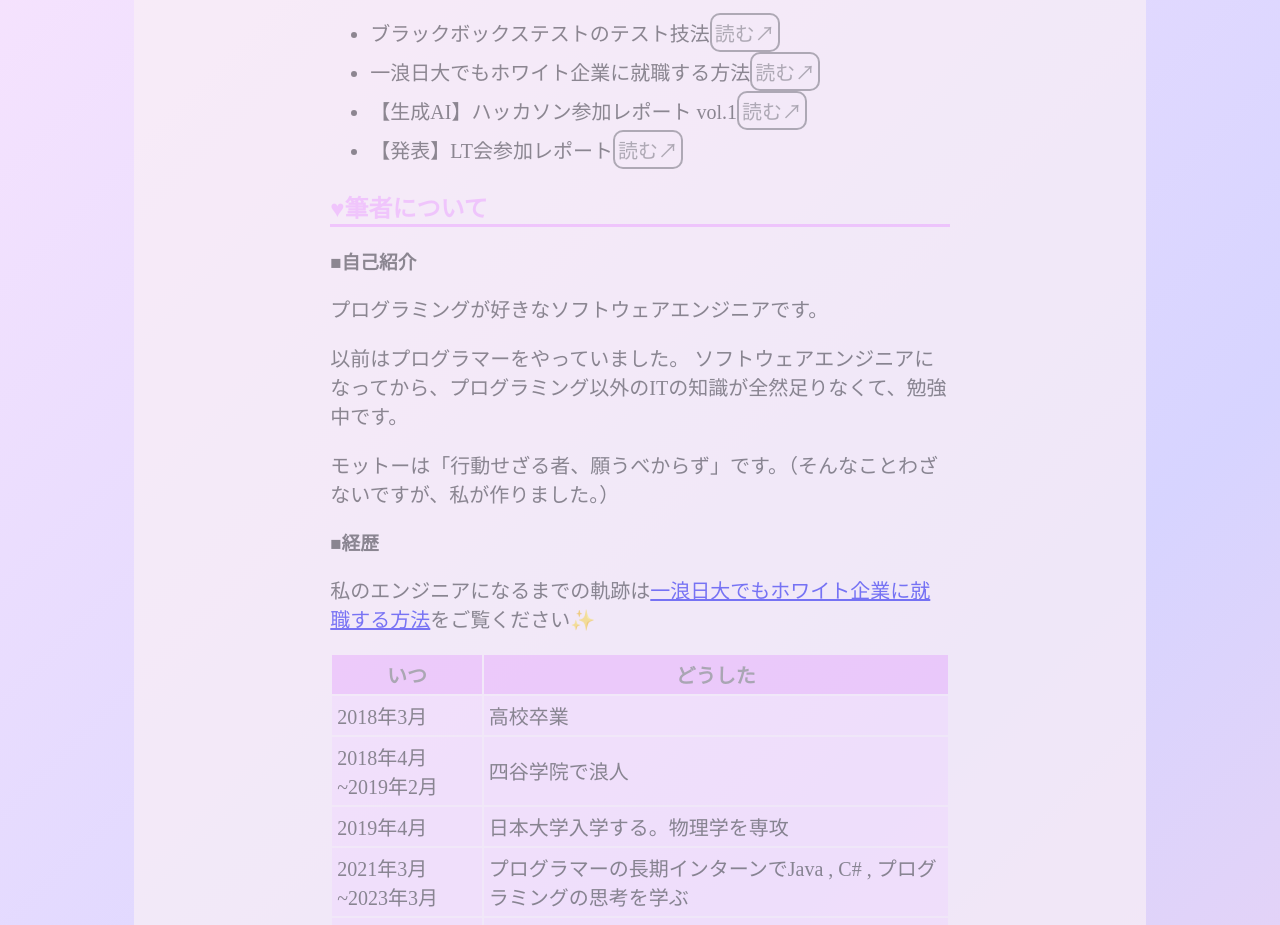
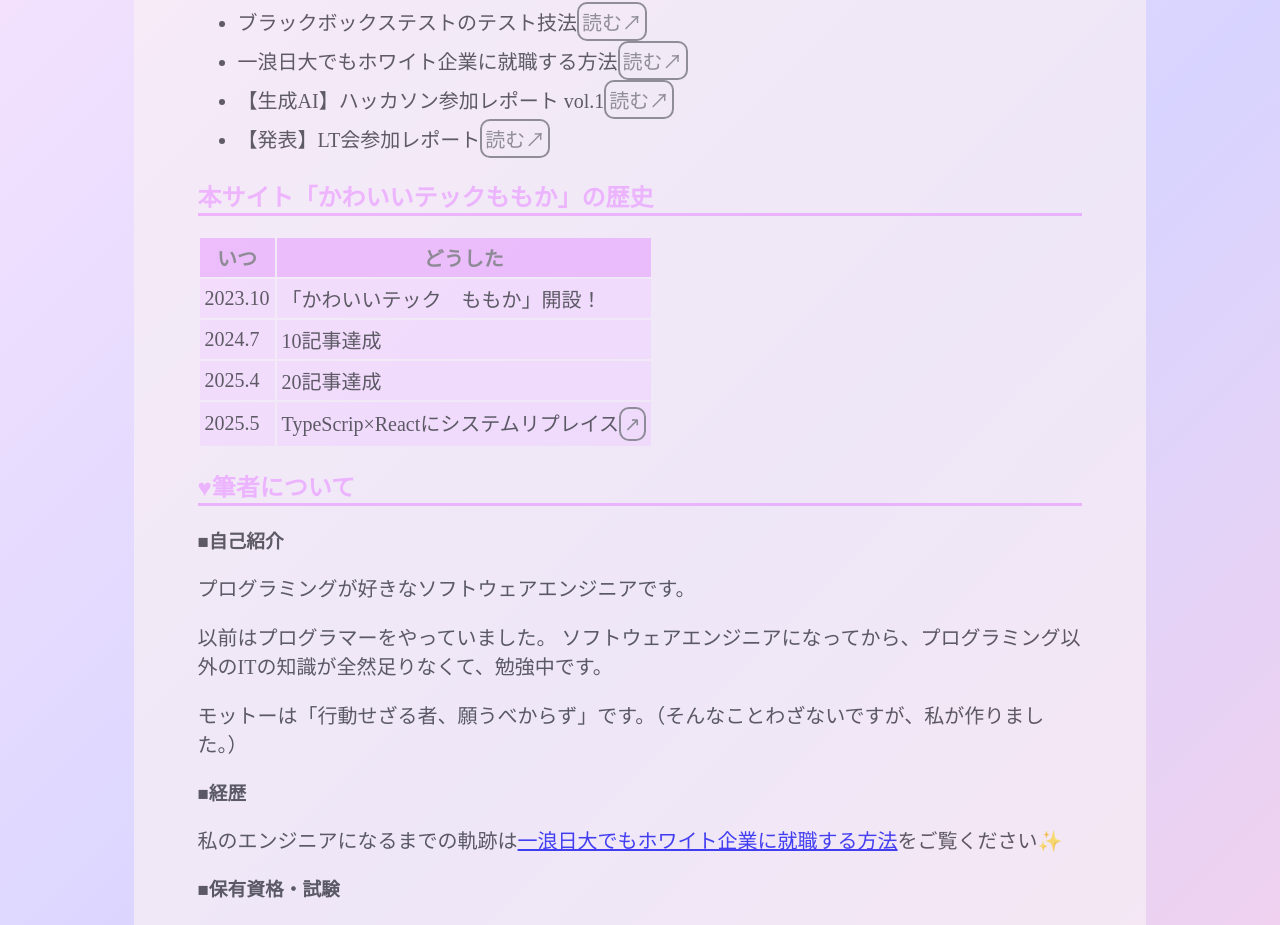
Before and after one commit to tomonarimomoka/blog-react, a React (Vite) app in the folder tech-blog/: page / in a window 1280 px wide. Shown: the part 555-1480 px from the top of the page. Built offline with nearby package versions, Linux system fonts and the light colour scheme.

Commit message:
ArticalPageタグの修正と歴史は自身ではなくサイトについて記載

```diff
--- a/tech-blog/src/Index.tsx
+++ b/tech-blog/src/Index.tsx
@@ -1,12 +1,10 @@
 import { FC } from "react";
-import {HeaderNav , SubTitle , ReadBtn , CustomTable} from './Parts';
+import {ArticalPage , SubTitle , ReadBtn , CustomTable} from './Parts';
 import './style.css'
 
 export const Index: FC = () => {
   return(
-    <>
-      <HeaderNav />
-      <main className="box">
+    <ArticalPage title="💗ようこそ！かわいいてっくももかへ💗">
       <SubTitle subTitle="♥このブログについて" />
       <p>
         このブログはエンジニア役に立つことを目指しています。
@@ -24,6 +22,14 @@ export const Index: FC = () => {
         <li>【生成AI】ハッカソン参加レポート vol.1<ReadBtn url="/Hakkason_1" msg="読む" /></li>
         <li>【発表】LT会参加レポート<ReadBtn url="/FirstLTparty" msg="読む" /></li>
       </ul>
+      <SubTitle subTitle="本サイト「かわいいテックももか」の歴史" />
+      <CustomTable>
+        <tr><th>いつ</th><th>どうした</th></tr>
+        <tr><td>2023.10</td><td>「かわいいテック　ももか」開設！</td></tr>
+        <tr><td>2024.7</td><td>10記事達成</td></tr>
+        <tr><td>2025.4</td><td>20記事達成</td></tr>
+        <tr><td>2025.5</td><td>TypeScrip×Reactにシステムリプレイス<ReadBtn url="/HowToMigrateBlog" msg=""></ReadBtn></td></tr>
+      </CustomTable>
       <SubTitle subTitle="♥筆者について" />
 
       <h3>■自己紹介</h3>
@@ -43,7 +49,7 @@ export const Index: FC = () => {
         <a href="/src/jobHuntting.html" >一浪日大でもホワイト企業に就職する方法</a>
         をご覧ください✨
       </p>
-      <CustomTable>
+      {/* <CustomTable>
         <tr><th>いつ</th><th>どうした</th></tr>
         <tr><td>2018年3月</td><td>高校卒業</td></tr>
         <tr><td>2018年4月~2019年2月</td><td>四谷学院で浪人</td></tr>
@@ -59,7 +65,7 @@ export const Index: FC = () => {
         <tr><td>2024年9月</td><td>製品開発チームので別製品を作り始める。TypeScript×React , AWSを学ぶ🔥</td></tr>
         <tr><td>2024年9月~2025年1月</td><td>東京大学 松尾・岩澤研究室 大規模言語モデル 2024 受講＆修了✨</td></tr>
         <tr><td>2025年4月</td><td>AI専門の企業にソフトウェアエンジニアとして転職する</td></tr>
-      </CustomTable>
+      </CustomTable> */}
       <h3>■保有資格・試験</h3>
       <ul>
         <li>ITパスポート試験</li>
@@ -72,7 +78,6 @@ export const Index: FC = () => {
       <img src="./assets/SILVSE11JPN.jpg" className="imgSize_30" alt="認定バッチ" />
       <img src="./assets/BRZDBA19CJPN.jpg" className="imgSize_30" alt="認定バッチ" />
       <img src="./assets/generative-ai-passport-logo.png" className="imgSize_20" alt="認定バッチ" />
-      </main>
-    </>
+    </ArticalPage>
   );
 }
```
